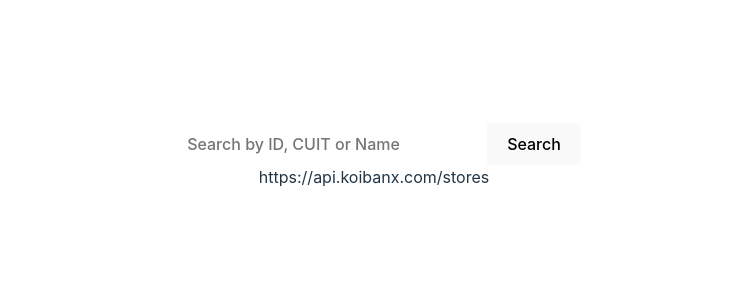
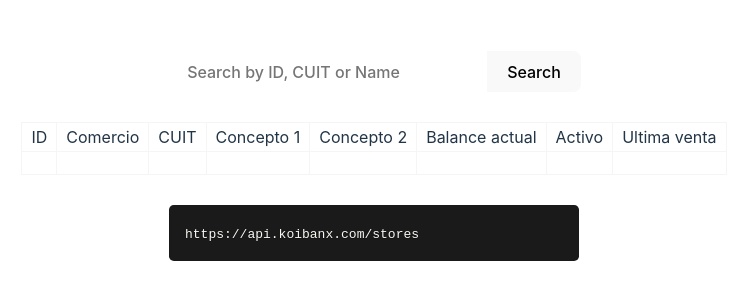
Before and after one commit to irvingvjuarez/dynamic-data-table, a React (Vite) app: page / in a window 1280 px wide. Shown: the part 244-544 px from the top of the page, without its empty margins (266-1013 px from the left). Built offline with nearby package versions, Linux system fonts and the light colour scheme.

Commit message:
[ADD] UI components and containers

```diff
--- a/src/components/QueryDisplayer/index.tsx
+++ b/src/components/QueryDisplayer/index.tsx
@@ -1,6 +1,12 @@
+import "./styles.css"
+
 const QueryDisplayer: React.FC<QueryDisplayerProps> = ({ content }) => {
     return (
-        <div>{content}</div>
+        <pre className="query--wrapper">
+            <code className="query--code">
+                {content}
+            </code>
+        </pre>
     )
 }
 
--- /dev/null
+++ b/src/components/QueryDisplayer/styles.css
@@ -0,0 +1,42 @@
+.query--wrapper {
+    box-sizing: border-box;
+    position: relative;
+    color: #f8f8f2;
+    text-shadow: 0 1px rgba(0,0,0,0.3);
+    font-family: Consolas,Monaco,'Andale Mono','Ubuntu Mono',monospace;
+    text-align: left;
+    white-space: pre;
+    word-spacing: normal;
+    word-break: normal;
+    word-wrap: normal;
+    line-height: 1.5;
+    -moz-tab-size: 4;
+    -o-tab-size: 4;
+    tab-size: 4;
+    -webkit-hyphens: none;
+    -moz-hyphens: none;
+    -ms-hyphens: none;
+    hyphens: none;
+    padding: 1em;
+    margin: 0.5em 0;
+    overflow: auto;
+    border-radius: 0.3em;
+    background: #1a1a1a;
+
+    max-width: 410px;
+    margin: 0 auto;
+}
+
+/* Scrollbar */
+.query--wrapper::-webkit-scrollbar {
+    height: 5px;
+}
+
+.query--wrapper::-webkit-scrollbar-track {
+    background: #3b3b3b;
+}
+
+.query--wrapper::-webkit-scrollbar-thumb {
+    background: #afa4a4;
+    border-radius: 10px;
+}
--- a/src/containers/DataTable/index.tsx
+++ b/src/containers/DataTable/index.tsx
@@ -1,7 +1,27 @@
+import "./styles.css"
+
 const DataTable: React.FC<DataTableProps> = ({ columns }) => {
     return (
-        <table>
+        <table className="datatable">
+            <thead>
+                <tr>
+                    {columns.map(column => (
+                        <th key={column  + "-th"} className="datatable-header">
+                            {column}
+                        </th>
+                    ))}
+                </tr>
+            </thead>
 
+            <tbody>
+                <tr>
+                    {columns.map(column => (
+                        <td key={column + "-td"} className="datatable-data">
+
+                        </td>
+                    ))}
+                </tr>
+            </tbody>
         </table>
     )
 }
--- /dev/null
+++ b/src/containers/DataTable/styles.css
@@ -0,0 +1,18 @@
+.datatable {
+    font-family: inherit;
+    border-collapse: collapse;
+    margin-block: 30px;
+}
+
+.datatable-header, .datatable-data {
+    border: 1px solid whitesmoke;
+}
+
+.datatable-header {
+    font-weight: 400;
+    padding: 2px 9px;
+}
+
+.datatable-data {
+    height: 20px;
+}
```
